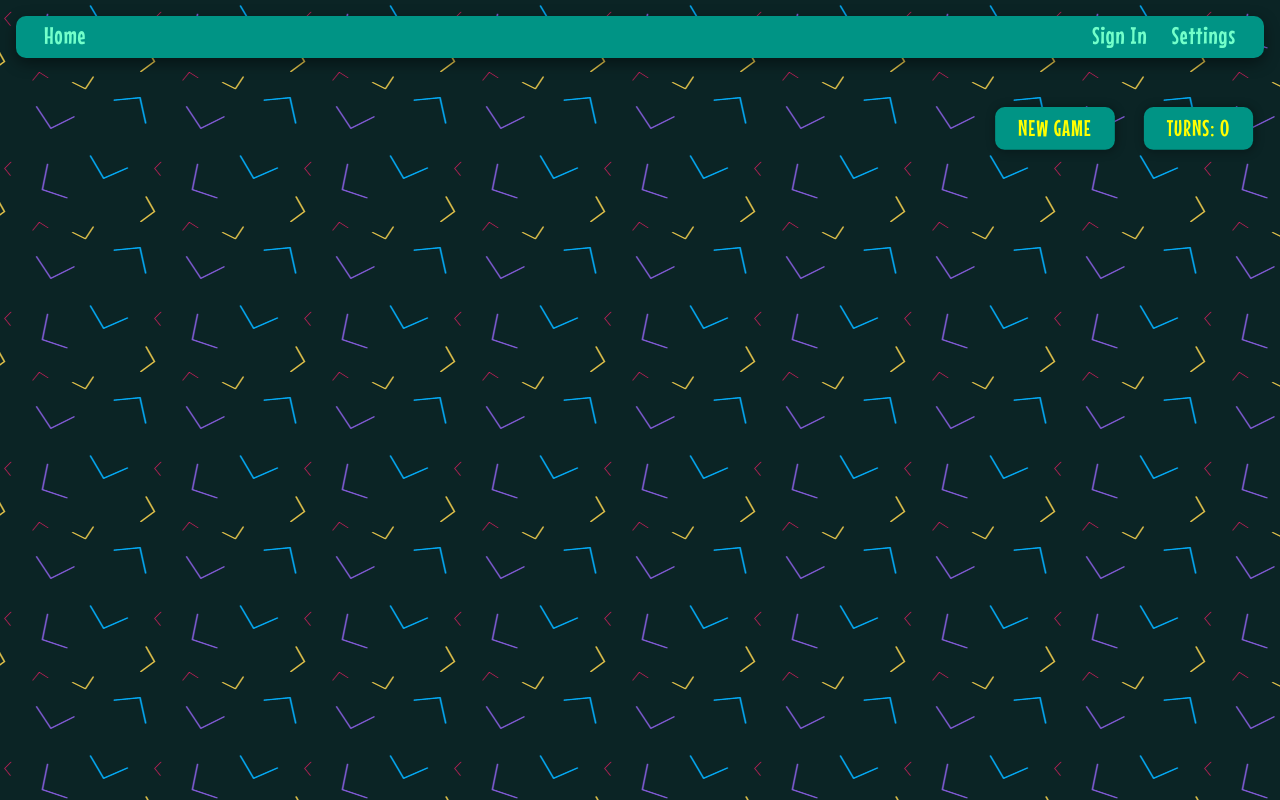
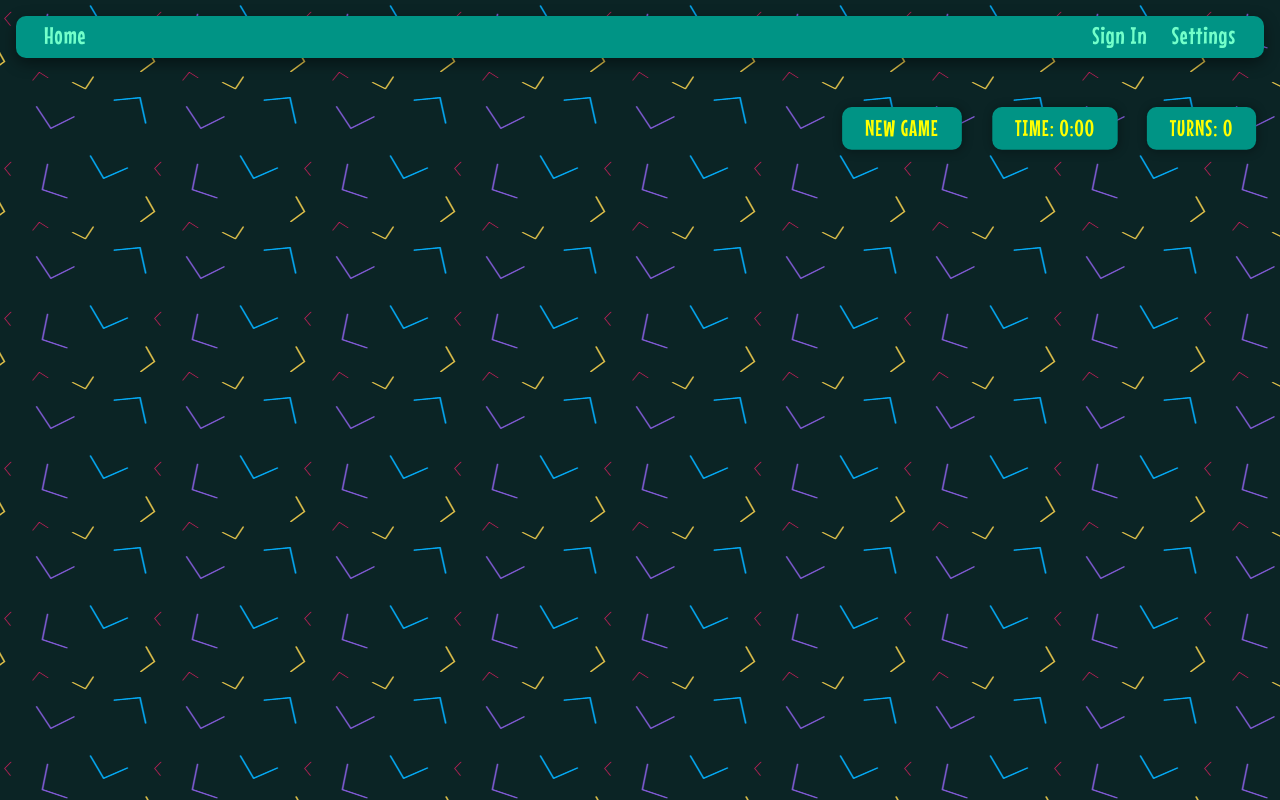
Before and after one commit to gabee1987/Monsters-Memodex, a React (Create React App) app: page /game in a window 1280 px wide. Built offline with nearby package versions, Linux system fonts and the light colour scheme.

Commit message:
implemented a stopwatch feature, when the game starts a counter will show the elapsed time

```diff
--- a/package.json
+++ b/package.json
@@ -10,6 +10,7 @@
     "react-dom": "^18.2.0",
     "react-router-dom": "^6.3.0",
     "react-scripts": "^5.0.1",
+    "react-timer-hook": "^3.0.5",
     "sass": "^1.54.4",
     "vanilla-tilt": "^1.7.2",
     "web-vitals": "^2.1.4"
--- a/src/components/card/card.component.jsx
+++ b/src/components/card/card.component.jsx
@@ -18,7 +18,7 @@ const Card = ({ card, onClick, flipped, isShuffling, disabled }) => {
 
   useEffect(() => {
     getRoboHashIdFromSettingsType();
-    console.log('robohash id: ', roboHashId);
+    // console.log('robohash id: ', roboHashId);
   }, []);
 
   const getRoboHashIdFromSettingsType = () => {
--- a/src/components/game-control/game-control.component.jsx
+++ b/src/components/game-control/game-control.component.jsx
@@ -3,12 +3,27 @@ import { GameStateContext } from '../../contexts/game-state.context';
 
 import './game-control.styles.scss';
 
-const GameControls = ({ newGameClick }) => {
+const GameControls = ({ newGameClick, stopWatchSeconds }) => {
   const { turns } = useContext(GameStateContext);
+
+  // Convert the seconds to a time format
+  function formatTime(stopWatchSeconds) {
+    const h = Math.floor(stopWatchSeconds / 3600);
+    const m = Math.floor((stopWatchSeconds % 3600) / 60);
+    const s = Math.round(stopWatchSeconds % 60);
+    return [h, m > 9 ? m : h ? '0' + m : m || '0', s > 9 ? s : '0' + s]
+      .filter(Boolean)
+      .join(':');
+  }
+
   return (
     <div className="button-container">
       <button className="btn new-game-btn" onClick={newGameClick}>
         NEW GAME
+      </button>
+      <button className="btn time-counter">
+        {/* TIME: <span>{stopWatchMinutes}</span>:{stopWatchSeconds} */}
+        TIME: <span>{formatTime(stopWatchSeconds)}</span>
       </button>
       <button className="btn turn-counter">TURNS: {turns}</button>
     </div>
--- a/src/components/game-control/game-control.styles.scss
+++ b/src/components/game-control/game-control.styles.scss
@@ -1,5 +1,5 @@
 .button-container {
-  margin: 3em 0.5em 1em 0;
+  margin: 3em 0.3em 1em 0;
   display: flex;
   justify-content: flex-end;
 }
@@ -8,3 +8,8 @@
   pointer-events: none;
   margin: 0 0 0 1em;
 }
+
+.time-counter {
+  pointer-events: none;
+  margin: 0 0 0 1em;
+}
--- a/src/contexts/game-settings.context.jsx
+++ b/src/contexts/game-settings.context.jsx
@@ -49,7 +49,7 @@ export const GameSettingsContext = createContext({
   setNumberOfCards: () => {},
   cardSet: CARDSET_SETTING_TYPES.MONSTERS,
   setCardSet: () => {},
-  cardBack: CARBACK_SETTING_TYPES.BASIC,
+  cardBack: CARBACK_SETTING_TYPES.BUBBLES,
   setCardBack: () => {},
 });
 
@@ -59,7 +59,7 @@ export const GameSettingsProvider = ({ children }) => {
   const [difficulty, setDifficulty] = useState(DIFFICULTY_SETTING_TYPES.EASY);
   const [numberOfCards, setNumberOfCards] = useState(10);
   const [cardSet, setCardSet] = useState(CARDSET_SETTING_TYPES.MONSTERS);
-  const [cardBack, setCardBack] = useState(CARBACK_SETTING_TYPES.BASIC);
+  const [cardBack, setCardBack] = useState(CARBACK_SETTING_TYPES.BUBBLES);
   // console.log('number of cards in context: ', numberOfCards);
   // console.log('mode in context is: ', mode);
   // console.log('cardSet in context is: ', cardSet);
--- a/src/routes/game/game.component.jsx
+++ b/src/routes/game/game.component.jsx
@@ -1,5 +1,6 @@
 import { useState, useEffect, useContext } from 'react';
 import { useLocation } from 'react-router-dom';
+import { useStopwatch } from 'react-timer-hook';
 
 import { GameStateContext } from '../../contexts/game-state.context.jsx';
 import { GameSettingsContext } from '../../contexts/game-settings.context.jsx';
@@ -25,18 +26,24 @@ const Game = (props) => {
   const { numberOfCards, setNumberOfCards } = useContext(GameSettingsContext);
   const { needNewGame, setNeedNewGame } = useContext(GameStateContext);
 
+  const [gameStarted, setGameStarted] = useState(false);
+  const {
+    seconds: stopWatchSeconds,
+    minutes: stopWatchMinutes,
+    hours: stopWatchHours,
+    isRunning: stopWatchIsRunning,
+    start: startStopWatch,
+    pause: pauseStopWatch,
+    reset: resetStopWatch,
+  } = useStopwatch({ autoStart: false });
+
   // Create initial card deck
   useEffect(() => {
-    //console.log('need new game from context?', needNewGame);
     if (needNewGame) {
-      //console.log('numberOfCards in game start:', numberOfCards);
       setNumberOfCards(numberOfCards);
       initiateNewGame();
     } else {
-      // setInProgressDeck(inProgressDeck);
       setCardDeck(inProgressDeck);
-      //console.log('continue progressDeck...', inProgressDeck);
-      //console.log('continue cardDeck...', cardDeck);
     }
   }, []);
 
@@ -61,6 +68,8 @@ const Game = (props) => {
 
     setTurns(-1);
     resetTurn();
+    setGameStarted(false);
+    resetStopWatch(null, false);
   };
 
   // Create the initial card deck on game start
@@ -114,12 +123,24 @@ const Game = (props) => {
     }
   };
 
+  // First game start
+  const handleGameStart = () => {
+    setGameStarted(true);
+    console.log('game is started...');
+    startStopWatch();
+    console.log('timer started...');
+  };
+
   // Compare selected cards
   useEffect(() => {
     // Is any selected cards?
     if (firstChoice && secondChoice) {
       // Set all the cards to disabled to not be able to click them while the compairing and flip animation is running
       setDisabled(true);
+      // Set the timer when the game starting the first time
+      if (!gameStarted) {
+        handleGameStart();
+      }
       // Is the selected cards match?
       if (firstChoice.pictureId === secondChoice.pictureId) {
         //If so, set those cards property to paired
@@ -189,7 +210,10 @@ const Game = (props) => {
 
   return (
     <div className="game-container">
-      <GameControls newGameClick={handleNewGameClick} />
+      <GameControls
+        newGameClick={handleNewGameClick}
+        stopWatchSeconds={stopWatchSeconds}
+      />
       <CardList
         cards={cardDeck}
         handleChoice={handleChoice}
```
Also changed, not shown: 1 other file (tests, documents, lock files or other folders).
